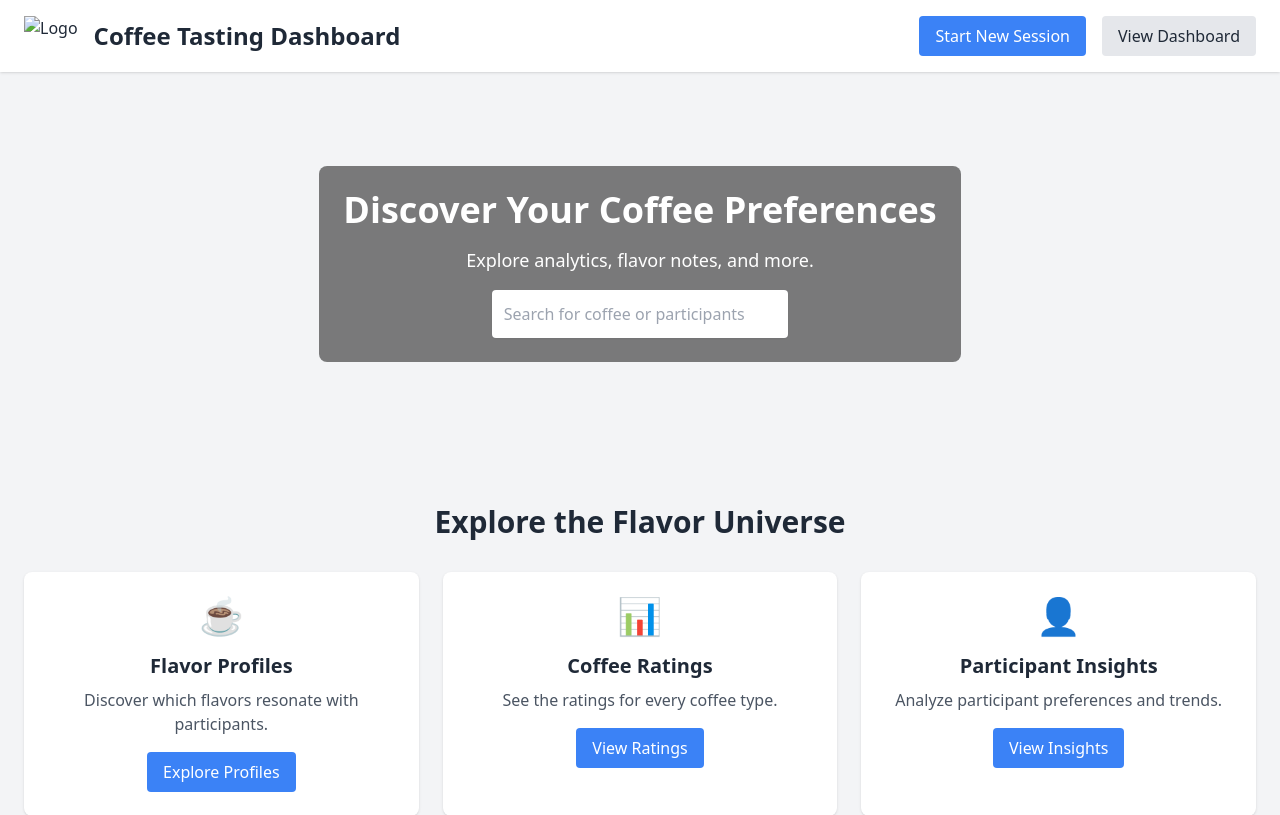
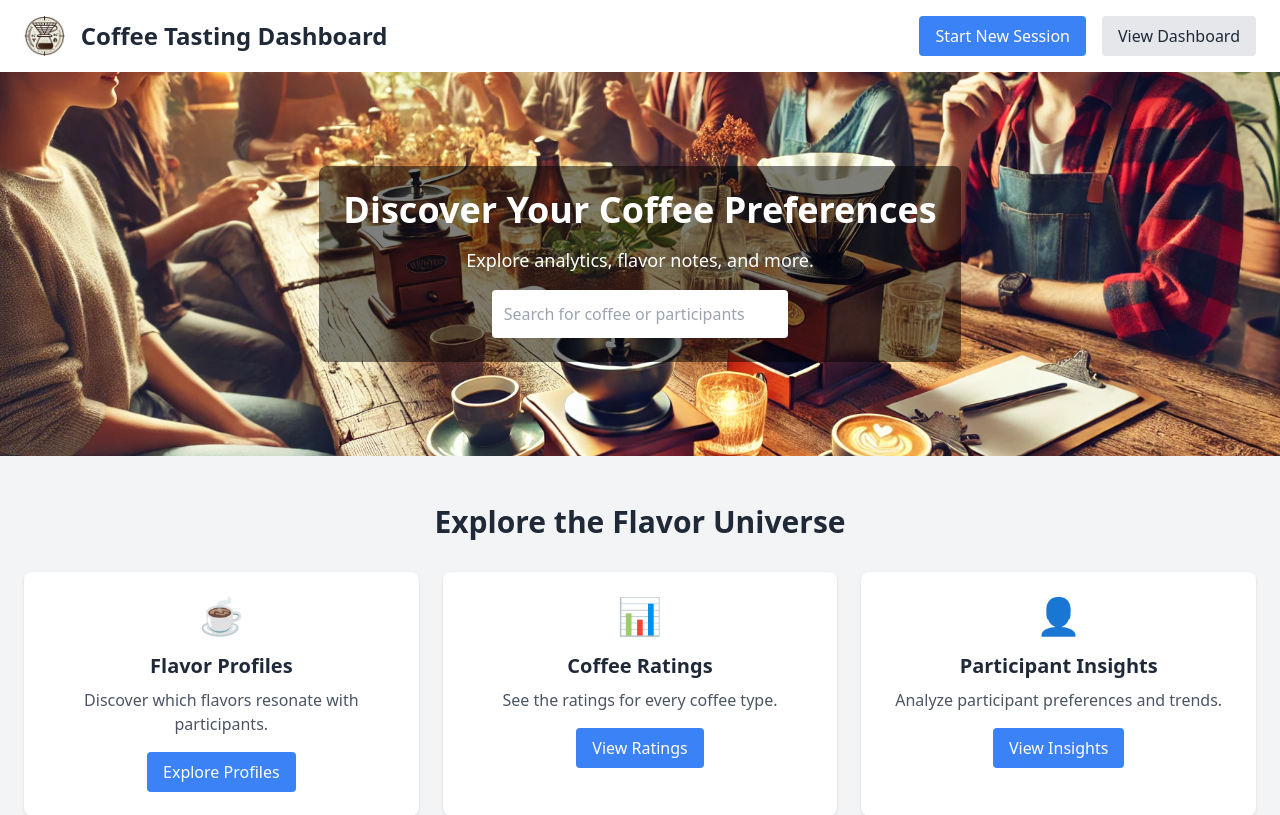
Before and after one commit to jankislinger/coffee-tasting, a Flask app: page / in a window 1280 px wide. Shown: the top 815 px of the page. Run offline with Flask 3, Linux system fonts and the light colour scheme; some libraries are stand-ins or nearby versions.

Commit message:
add website images

```diff
--- a/thermos/templates/index.html
+++ b/thermos/templates/index.html
@@ -12,7 +12,7 @@
   <header class="bg-white shadow">
     <div class="container mx-auto px-6 py-4 flex justify-between items-center">
       <div class="flex items-center space-x-4">
-        <img src="https://via.placeholder.com/50" alt="Logo" class="h-10">
+        <img src="/static/logo_transparent.png" alt="Logo" class="h-10">
         <h1 class="text-2xl font-bold">Coffee Tasting Dashboard</h1>
       </div>
       <div class="flex space-x-4">
@@ -23,7 +23,7 @@
   </header>
 
   <!-- Hero Section -->
-  <section class="bg-cover bg-center h-96 flex items-center justify-center" style="background-image: url('https://via.placeholder.com/1920x1080');">
+  <section class="bg-cover bg-center h-96 flex items-center justify-center" style="background-image: url('/hero.png');">
     <div class="bg-black bg-opacity-50 text-center p-6 rounded-lg">
       <h2 class="text-4xl text-white font-bold mb-4">Discover Your Coffee Preferences</h2>
       <p class="text-white text-lg">Explore analytics, flavor notes, and more.</p>
```
Also changed, not shown: thermos/static/hero.png (added), thermos/static/logo_brown.png (added), thermos/static/logo_light.png (added), thermos/static/logo_transparent.png (added), thermos/static/logo_v60.png (added).
